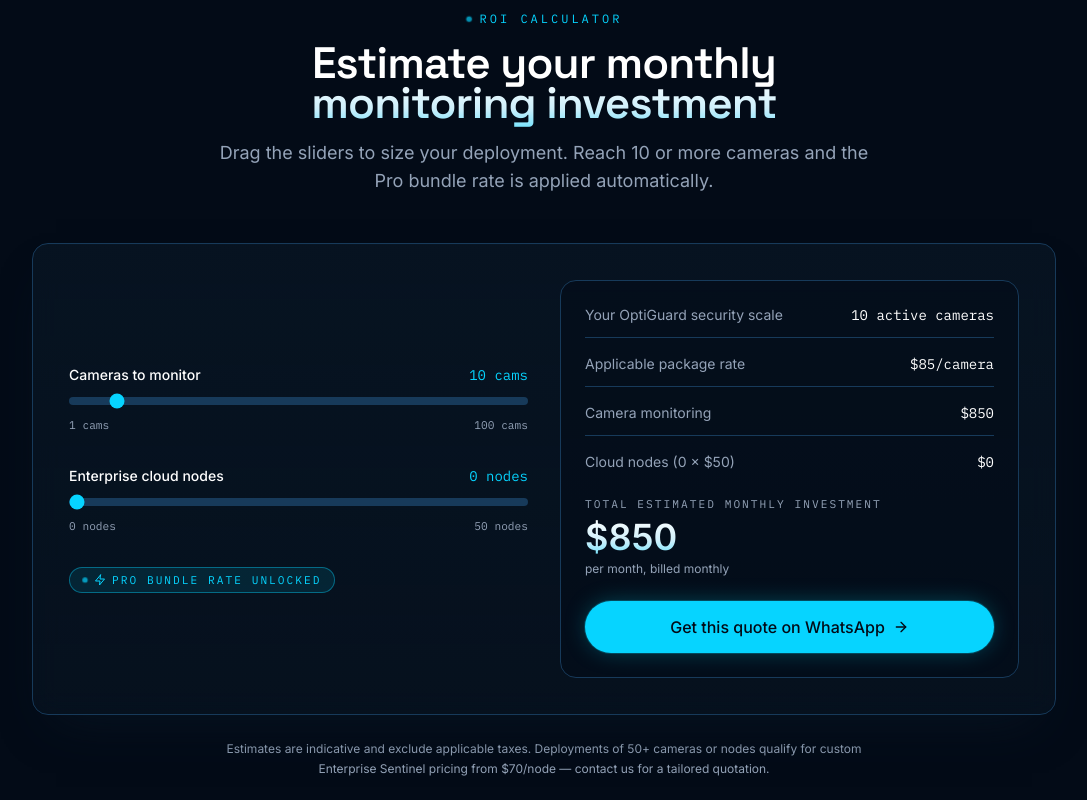
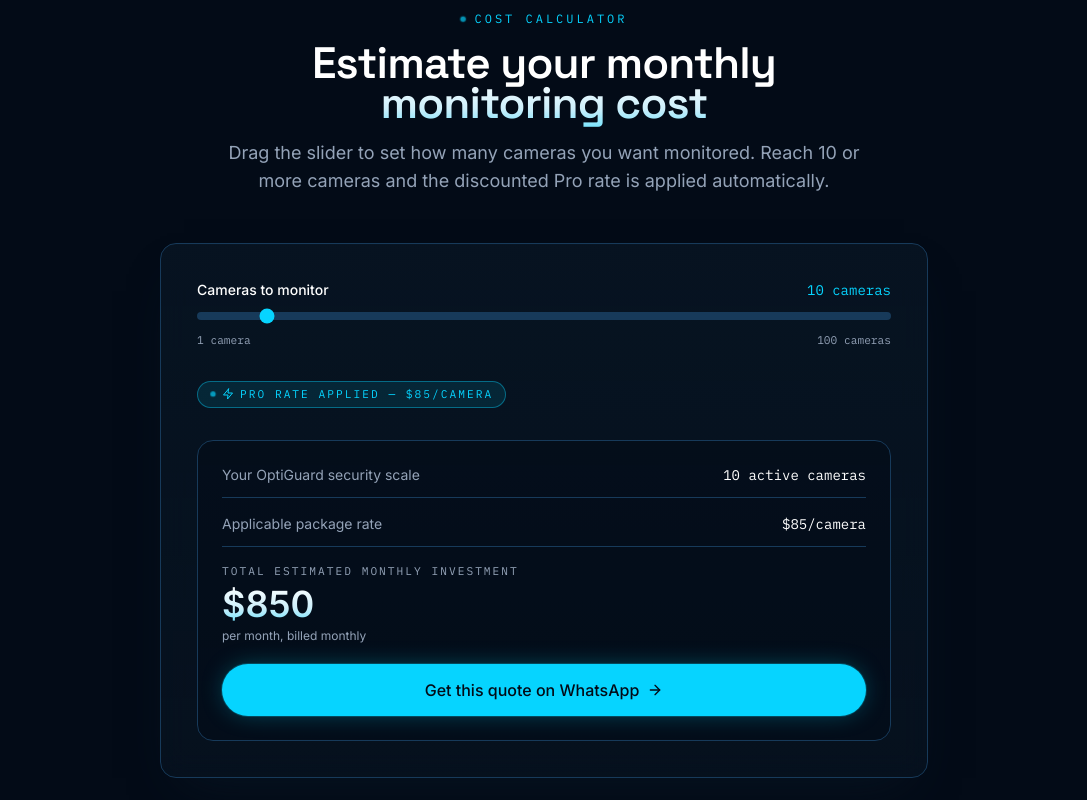
Before and after one commit to jobhazeltd/optiguard, a Next.js app: page /pricing in a window 1280 px wide. Shown: the part 1320-2120 px from the top of the page, without its empty margins (96-1183 px from the left). Built offline with nearby package versions, Linux system fonts and the light colour scheme.

Commit message:
Add files via upload

```diff
--- a/src/components/sections/Pricing.tsx
+++ b/src/components/sections/Pricing.tsx
@@ -77,9 +77,9 @@
       </div>
 
       <p className="mx-auto mt-8 max-w-2xl text-center text-xs leading-relaxed text-muted">
-        All plans include live human-verified monitoring and a FREE 3-day trial. Cloud
-        infrastructure nodes are billed at $50 per node / month and can be added to any plan.
-        Prices are in USD and exclude applicable taxes.
+        All plans include live human-verified monitoring and a FREE 3-day trial. Reach 10 or more
+        cameras and the discounted Pro rate applies automatically. Prices are in USD and exclude
+        applicable taxes.
       </p>
     </Section>
   );
--- a/src/components/sections/PricingCalculator.tsx
+++ b/src/components/sections/PricingCalculator.tsx
@@ -12,113 +12,69 @@
 
 const money = (n: number) => `$${n.toLocaleString('en-US')}`;
 
-function SliderRow({
-  label,
-  value,
-  min,
-  max,
-  suffix,
-  onChange,
-}: {
-  label: string;
-  value: number;
-  min: number;
-  max: number;
-  suffix: string;
-  onChange: (v: number) => void;
-}) {
-  return (
-    <div className="flex flex-col gap-3">
-      <div className="flex items-center justify-between">
-        <label className="text-sm font-medium text-ink">{label}</label>
-        <span className="font-mono text-sm text-primary">
-          {value} {suffix}
-        </span>
-      </div>
-      <input
-        type="range"
-        min={min}
-        max={max}
-        value={value}
-        onChange={(e) => onChange(Number(e.target.value))}
-        aria-label={label}
-        className="h-2 w-full cursor-pointer appearance-none rounded-full bg-border accent-primary"
-      />
-      <div className="flex justify-between font-mono text-[0.7rem] text-muted">
-        <span>
-          {min} {suffix}
-        </span>
-        <span>
-          {max} {suffix}
-        </span>
-      </div>
-    </div>
-  );
-}
-
 export function PricingCalculator() {
   const [cameras, setCameras] = useState(10);
-  const [nodes, setNodes] = useState(0);
 
   const bundled = cameras >= PRICING.bundleThreshold;
   const rate = bundled ? PRICING.bundleRate : PRICING.baseRate;
-  const cameraCost = cameras * rate;
-  const nodeCost = nodes * PRICING.cloudNodeRate;
-  const total = cameraCost + nodeCost;
+  const total = cameras * rate;
+  const remaining = PRICING.bundleThreshold - cameras;
 
-  const enquiry = `Hi OptiGuard, I used your calculator: ${cameras} cameras + ${nodes} cloud nodes (estimated ${money(
+  const enquiry = `Hi OptiGuard, I used your calculator: ${cameras} cameras (estimated ${money(
     total,
-  )}/month). I'd like to discuss a plan and start a free trial.`;
+  )}/month). I'd like to start a free 3-day trial.`;
 
   return (
     <Section id="calculator">
       <SectionHeading
-        eyebrow="ROI Calculator"
+        eyebrow="Cost Calculator"
         title={
           <>
-            Estimate your monthly <span className="text-glow">monitoring investment</span>
+            Estimate your monthly <span className="text-glow">monitoring cost</span>
           </>
         }
-        description="Drag the sliders to size your deployment. Reach 10 or more cameras and the Pro bundle rate is applied automatically."
+        description="Drag the slider to set how many cameras you want monitored. Reach 10 or more cameras and the discounted Pro rate is applied automatically."
       />
 
-      <div className="mx-auto mt-12 max-w-5xl">
+      <div className="mx-auto mt-12 max-w-3xl">
         <GlowCard interactive={false}>
-          <div className="grid gap-8 p-6 md:grid-cols-2 md:p-9">
-            {/* Inputs */}
-            <div className="flex flex-col justify-center gap-8">
-              <SliderRow
-                label="Cameras to monitor"
-                value={cameras}
+          <div className="flex flex-col gap-8 p-6 md:p-9">
+            {/* Slider */}
+            <div className="flex flex-col gap-3">
+              <div className="flex items-center justify-between">
+                <label htmlFor="camera-count" className="text-sm font-medium text-ink">
+                  Cameras to monitor
+                </label>
+                <span className="font-mono text-sm text-primary">{cameras} cameras</span>
+              </div>
+              <input
+                id="camera-count"
+                type="range"
                 min={1}
                 max={100}
-                suffix="cams"
-                onChange={setCameras}
+                value={cameras}
+                onChange={(e) => setCameras(Number(e.target.value))}
+                className="h-2 w-full cursor-pointer appearance-none rounded-full bg-border accent-primary"
               />
-              <SliderRow
-                label="Enterprise cloud nodes"
-                value={nodes}
-                min={0}
-                max={50}
-                suffix="nodes"
-                onChange={setNodes}
-              />
+              <div className="flex justify-between font-mono text-[0.7rem] text-muted">
+                <span>1 camera</span>
+                <span>100 cameras</span>
+              </div>
+            </div>
+
             {bundled ? (
               <Badge tone="live" className="self-start">
-                  <FiZap className="h-3 w-3" aria-hidden /> Pro bundle rate unlocked
+                <FiZap className="h-3 w-3" aria-hidden /> Pro rate applied — ${PRICING.bundleRate}/camera
               </Badge>
             ) : (
               <p className="font-mono text-[0.7rem] uppercase tracking-[0.15em] text-muted">
-                  Add {PRICING.bundleThreshold - cameras} more camera
-                  {PRICING.bundleThreshold - cameras === 1 ? '' : 's'} to unlock the $
-                  {PRICING.bundleRate}/camera bundle
+                Add {remaining} more camera{remaining === 1 ? '' : 's'} to unlock the $
+                {PRICING.bundleRate}/camera rate
               </p>
             )}
-            </div>
 
             {/* Output */}
-            <div className="flex flex-col justify-between gap-6 rounded-2xl border border-border bg-bg/50 p-6">
-              <div className="space-y-4">
+            <div className="flex flex-col gap-4 rounded-2xl border border-border bg-bg/50 p-6">
               <div className="flex items-center justify-between border-b border-border pb-3 text-sm">
                 <span className="text-muted">Your OptiGuard security scale</span>
                 <span className="font-mono text-ink">{cameras} active cameras</span>
@@ -127,18 +83,6 @@
                 <span className="text-muted">Applicable package rate</span>
                 <span className="font-mono text-ink">{money(rate)}/camera</span>
               </div>
-                <div className="flex items-center justify-between border-b border-border pb-3 text-sm">
-                  <span className="text-muted">Camera monitoring</span>
-                  <span className="font-mono text-ink">{money(cameraCost)}</span>
-                </div>
-                <div className="flex items-center justify-between text-sm">
-                  <span className="text-muted">
-                    Cloud nodes ({nodes} × {money(PRICING.cloudNodeRate)})
-                  </span>
-                  <span className="font-mono text-ink">{money(nodeCost)}</span>
-                </div>
-              </div>
-
               <div>
                 <p className="font-mono text-[0.7rem] uppercase tracking-[0.18em] text-muted">
                   Total estimated monthly investment
@@ -146,11 +90,10 @@
                 <p className="mt-1 text-4xl font-semibold text-glow">{money(total)}</p>
                 <p className="mt-1 text-xs text-muted">per month, billed monthly</p>
               </div>
-
               <Button
                 href={`${WHATSAPP_URL}?text=${encodeURIComponent(enquiry)}`}
                 size="lg"
-                className="w-full"
+                className="mt-1 w-full"
               >
                 Get this quote on WhatsApp <FiArrowRight className="h-4 w-4" aria-hidden />
               </Button>
@@ -159,9 +102,8 @@
         </GlowCard>
 
         <p className="mx-auto mt-6 max-w-2xl text-center text-xs leading-relaxed text-muted">
-          Estimates are indicative and exclude applicable taxes. Deployments of 50+ cameras or
-          nodes qualify for custom Enterprise Sentinel pricing from $
-          {PRICING.enterpriseFromRate}/node — contact us for a tailored quotation.
+          Estimates are indicative and exclude applicable taxes. Running 50 or more cameras?
+          You qualify for custom Enterprise Sentinel pricing — contact us for a tailored quote.
         </p>
       </div>
     </Section>
```
Lines whose indentation alone changed are shown as unchanged.
